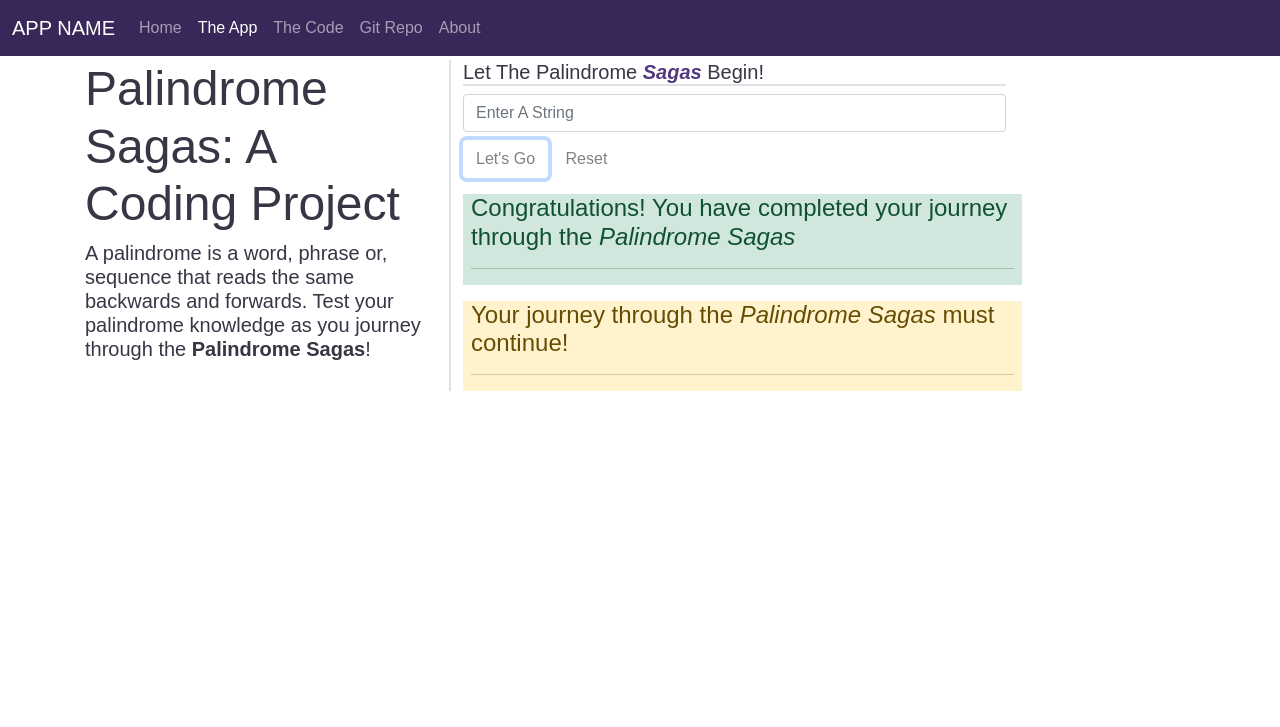
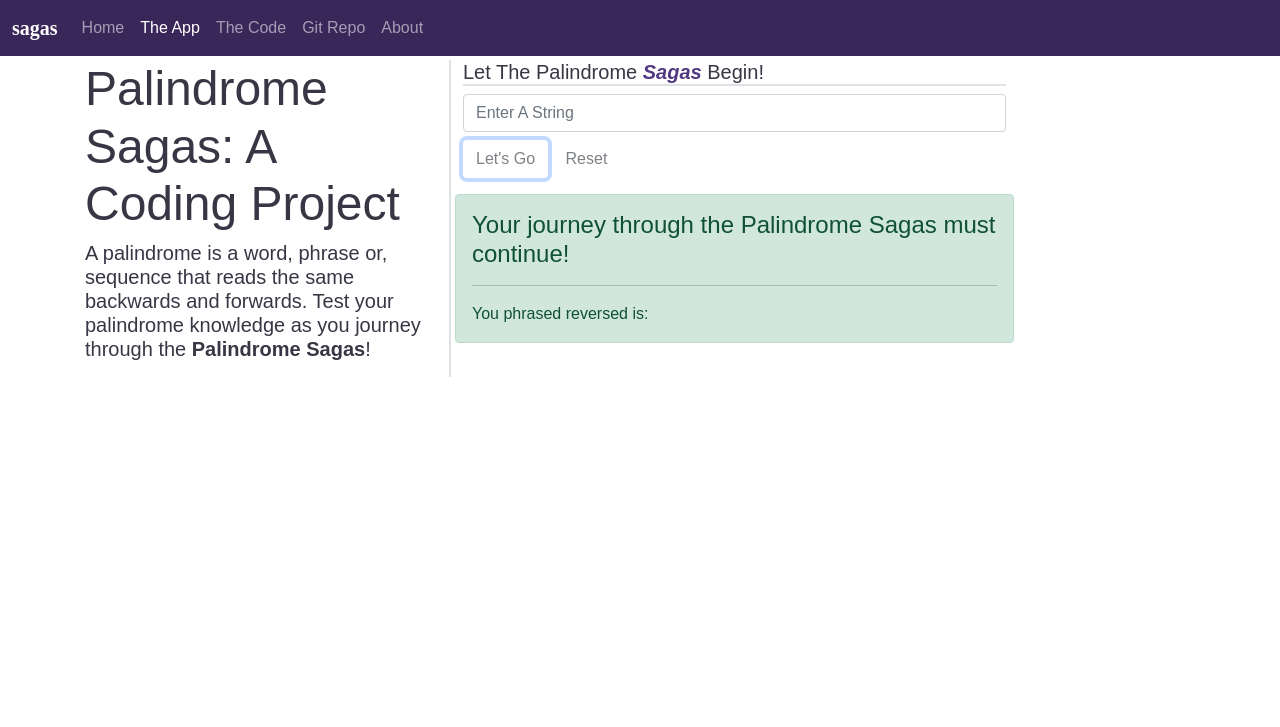
Before and after one commit to antwaunjohnson/palidrome-sagas, a plain HTML site: page app.html in a window 1280 px wide. Both pictures are taken after a click on the button "Let's Go". Shown: the top 727 px of the page. Drawn offline with nearby package versions, Linux system fonts and the light colour scheme; a web font is replaced by a local one.

Commit message:
app.html, site.js
completed the js for the project and cleaned up some elements on the app page

```diff
--- a/app.html
+++ b/app.html
@@ -24,7 +24,7 @@
 
     <nav class="navbar navbar-expand-md navbar-dark fixed-top">
         <div class="container-fluid">
-            <a class="navbar-brand" href="#">APP NAME</a>
+            <a class="navbar-brand logo-font" href="#">sagas</a>
             <button class="navbar-toggler" type="button" data-bs-toggle="collapse" data-bs-target="#navbarCollapse"
                 aria-controls="navbarCollapse" aria-expanded="false" aria-label="Toggle navigation">
                 <span class="navbar-toggler-icon"></span>
@@ -74,20 +74,14 @@
                             <button class=" btn btn-link" type="button" id="btnSubmit">Let's Go</button>
                             <button id="btnReset" class="btn btn-link">Reset</button>
                         </div>
-                        <div class="aler mt-3 ms-2 invinsible alert-success fade show" id="successAlert">
-                            <h4 class="alert-heading">
-                                Congratulations! You have completed your journey through the <em>Palindrome Sagas</em>
+                        <div class="alert alert-success mt-3 invisible fade show " id="alert">
+                            <h4 id="alertHeader">
+                                Congratulations!
                             </h4>
                             <hr>
-                            <p class="mb-0" id=message></p>
+                            <p class="mb-0" id="message"></p>
                         </div>
-                        <div class="aler mt-3 ms-2 invinsible alert-warning fade show" id="warningAlert">
-                            <h4 class="alert-heading">
-                                Your journey through the <em>Palindrome Sagas</em> must continue!
-                            </h4>
-                            <hr>
-                            <p class="mb-0" id=message></p>
-                        </div>
+
                     </form>
                 </div>
             </div>
@@ -127,6 +121,10 @@
         integrity="sha384-/bQdsTh/da6pkI1MST/rWKFNjaCP5gBSY4sEBT38Q/9RBh9AH40zEOg7Hlq2THRZ" crossorigin="anonymous">
         </script>
     <script src="js/site.js"></script>
+    <script>
+        document.getElementById('btnSubmit').addEventListener('click', getValue)
+        document.getElementById('btnReset').addEventListener('click', resetForm)
+    </script>
 </body>
 
 </html>
--- a/js/site.js
+++ b/js/site.js
@@ -0,0 +1,43 @@
+function getValue() {
+  document.getElementById("alert").classList.add("invisible");
+  let userString = document.getElementById("userString").value;
+  let returnObj = palindromeCheck(userString);
+  displayMessage(returnObj);
+}
+
+function palindromeCheck(userString) {
+  userString = userString.toLowerCase();
+
+  let regex = /[^a-z0-9]/gi;
+  userString = userString.replace(regex, "");
+
+  let revString = [];
+  let returnObj = {};
+
+  for (let index = userString.length - 1; index >= 0; index--) {
+    revString += userString[index];
+  }
+
+  if (revString === userString) {
+    returnObj.msg =
+      "You have completed your journey through the Palindrome Sagas!";
+  } else {
+    returnObj.msg = " Your journey through the Palindrome Sagas must continue!";
+  }
+
+  returnObj.reversed = revString;
+
+  return returnObj;
+}
+
+function displayMessage(returnObj) {
+  document.getElementById("alertHeader").innerHTML = returnObj.msg;
+  document.getElementById(
+    "message"
+  ).innerHTML = `You phrased reversed is: ${returnObj.reversed}`;
+  document.getElementById("alert").classList.remove("invisible");
+}
+
+function resetForm() {
+  document.getElementById("btnReset").reset();
+}
```
Also changed, not shown: code.html (+1 -1 lines).
